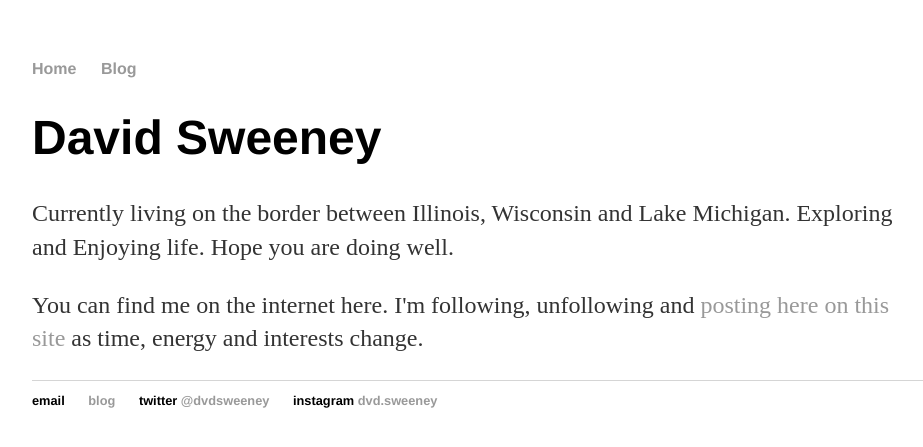
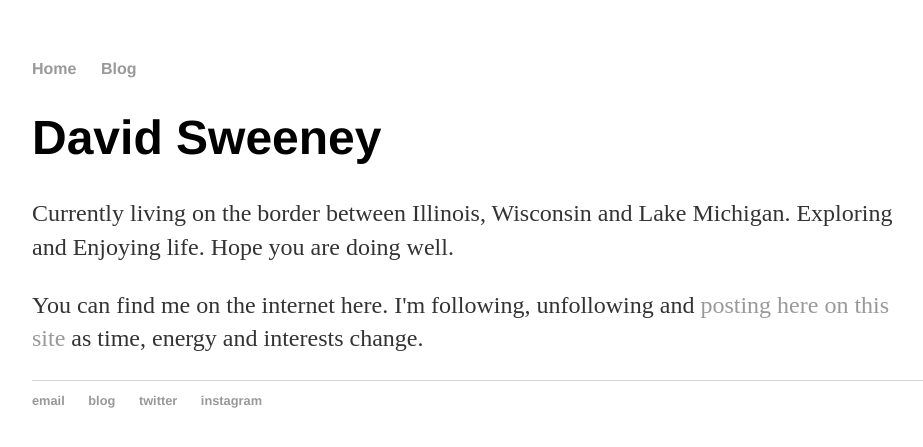
Before and after one commit to dvdsweeney/dvdsweeney.github.io, a Jekyll site: the page built from index.html, in a window 1280 px wide. Shown: the top 447 px of the page, without its empty margins (160-1083 px from the left). Built offline with Jekyll 4.4.1, drawn with Linux system fonts in a browser that asks for light colours.

Commit message:
Update default.html

```diff
--- a/_layouts/default.html
+++ b/_layouts/default.html
@@ -20,10 +20,10 @@
 			</div><!-- /.container -->
 			<footer>
 	    		<ul>
-	        		<li>email</li>
+				<li><a href="mailto:dvdsweeney@gmail.com">email</a></li>
 				<li><a href="https://dvdsweeney.github.io/blog/">blog</a></li>
-	        		<li> twitter <a href="https://twitter.com/dvdsweeney">@dvdsweeney</a></li>
-				<li> instagram <a href="https://www.instagram.com/dvd.sweeney/">dvd.sweeney</a></li>
+	        		<li><a href="https://twitter.com/dvdsweeney">twitter</a></li>
+				<li><a href="https://www.instagram.com/dvd.sweeney/">instagram</a></li>
 				</ul>
 			</footer>
 		</body>
```
